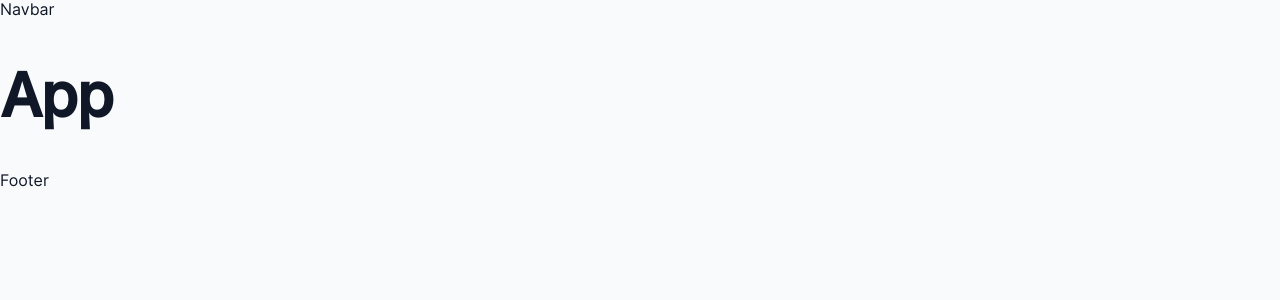
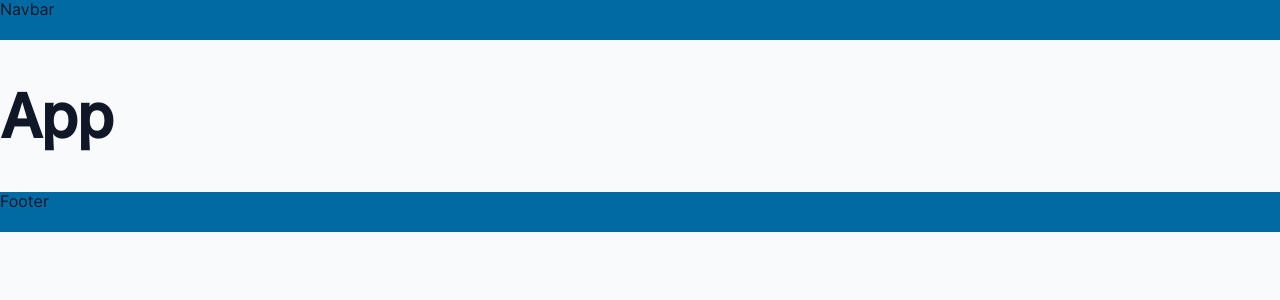
Before and after one commit to RunyShark/TodoList, a React (Vite) app in the folder frontend/: page / in a window 1280 px wide. Shown: the top 300 px of the page. Built offline with nearby package versions, Linux system fonts and the light colour scheme.

Commit message:
baseFooterAndNav

```diff
--- a/frontend/src/components/Organisms/Footer/index.tsx
+++ b/frontend/src/components/Organisms/Footer/index.tsx
@@ -1,3 +1 @@
-export const Footer = () => {
-  return <div>Footer</div>;
-};
+export const Footer = () => <div className="footer">Footer</div>;
--- a/frontend/src/components/Organisms/Navbar/index.tsx
+++ b/frontend/src/components/Organisms/Navbar/index.tsx
@@ -1,3 +1 @@
-export const Navbar = () => {
-  return <div>Navbar</div>;
-};
+export const Navbar = () => <div className="navbar">Navbar</div>;
--- /dev/null
+++ b/frontend/src/style/components/Organisms/_footer.scss
@@ -0,0 +1,8 @@
+@use '../../global/functions' as fn;
+@import '../../global/baseTheme';
+
+.footer {
+  background: var(--footerBackground);
+  width: 100%;
+  height: 5vh;
+}
--- /dev/null
+++ b/frontend/src/style/components/Organisms/_index.scss
@@ -0,0 +1,2 @@
+@forward 'navbar';
+@forward 'footer';
--- /dev/null
+++ b/frontend/src/style/components/Organisms/_navbar.scss
@@ -0,0 +1,8 @@
+@use '../../global/functions' as fn;
+@import '../../global/baseTheme';
+
+.navbar {
+  background: var(--navbarBackground);
+  width: 100%;
+  height: 5vh;
+}
--- a/frontend/src/style/components/Template/_index.scss
+++ b/frontend/src/style/components/Template/_index.scss
@@ -0,0 +1 @@
+@forward 'mainLayout';
--- a/frontend/src/style/components/_index.scss
+++ b/frontend/src/style/components/_index.scss
@@ -1 +1,2 @@
-@use 'Template';
+@forward 'Template';
+@forward 'Organisms';
--- a/frontend/src/style/global/_baseTheme.scss
+++ b/frontend/src/style/global/_baseTheme.scss
@@ -15,6 +15,12 @@
   --iconSecondary: #4b4d4f;
   --iconPrimaryActive: #66c61c;
   --iconSecondaryActive: #85e13a;
+
+  //navbar
+  --navbarBackground: #026aa2;
+
+  //footer
+  --footerBackground: #026aa2;
 }
 
 html.dark {
```
